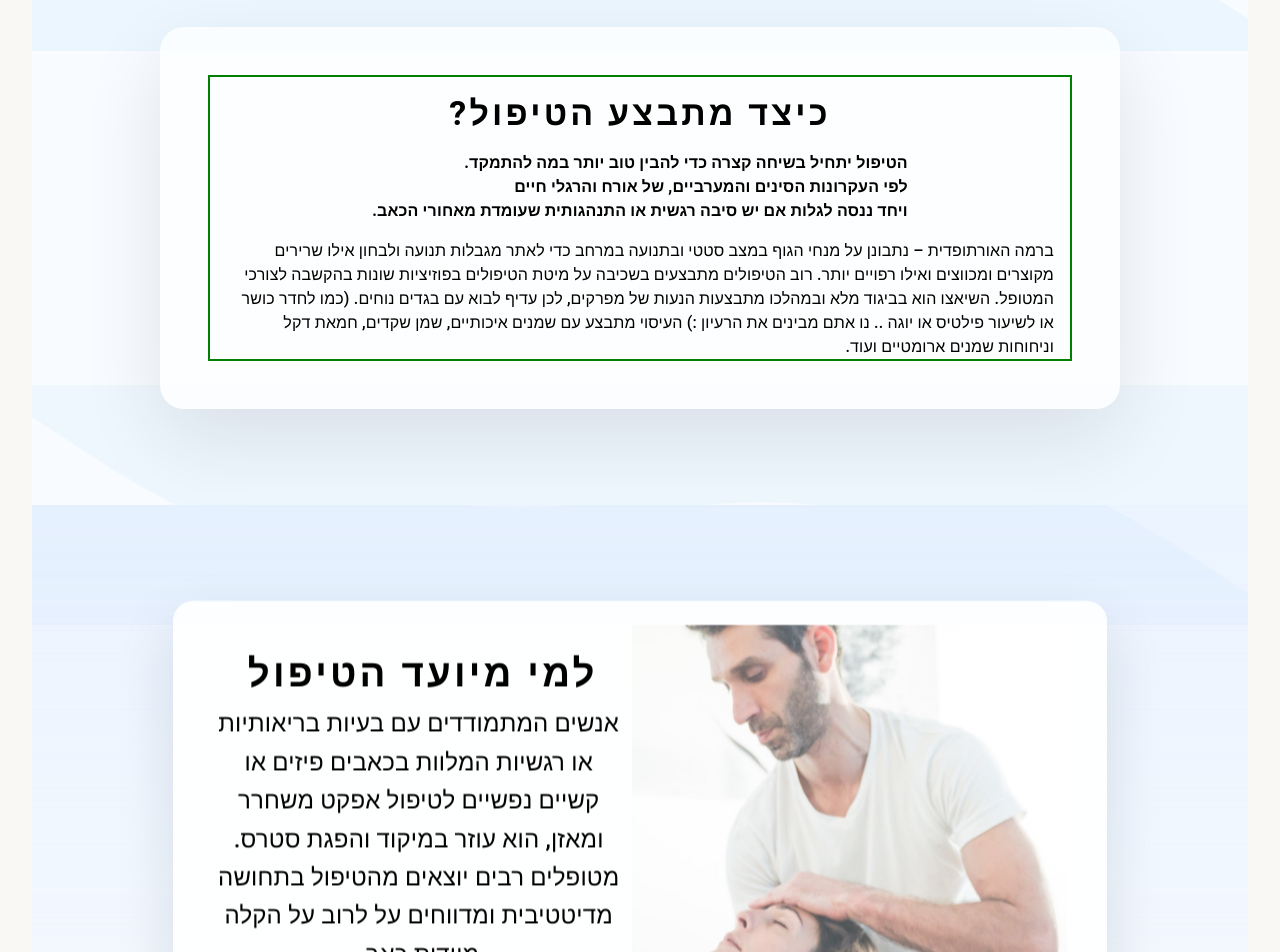
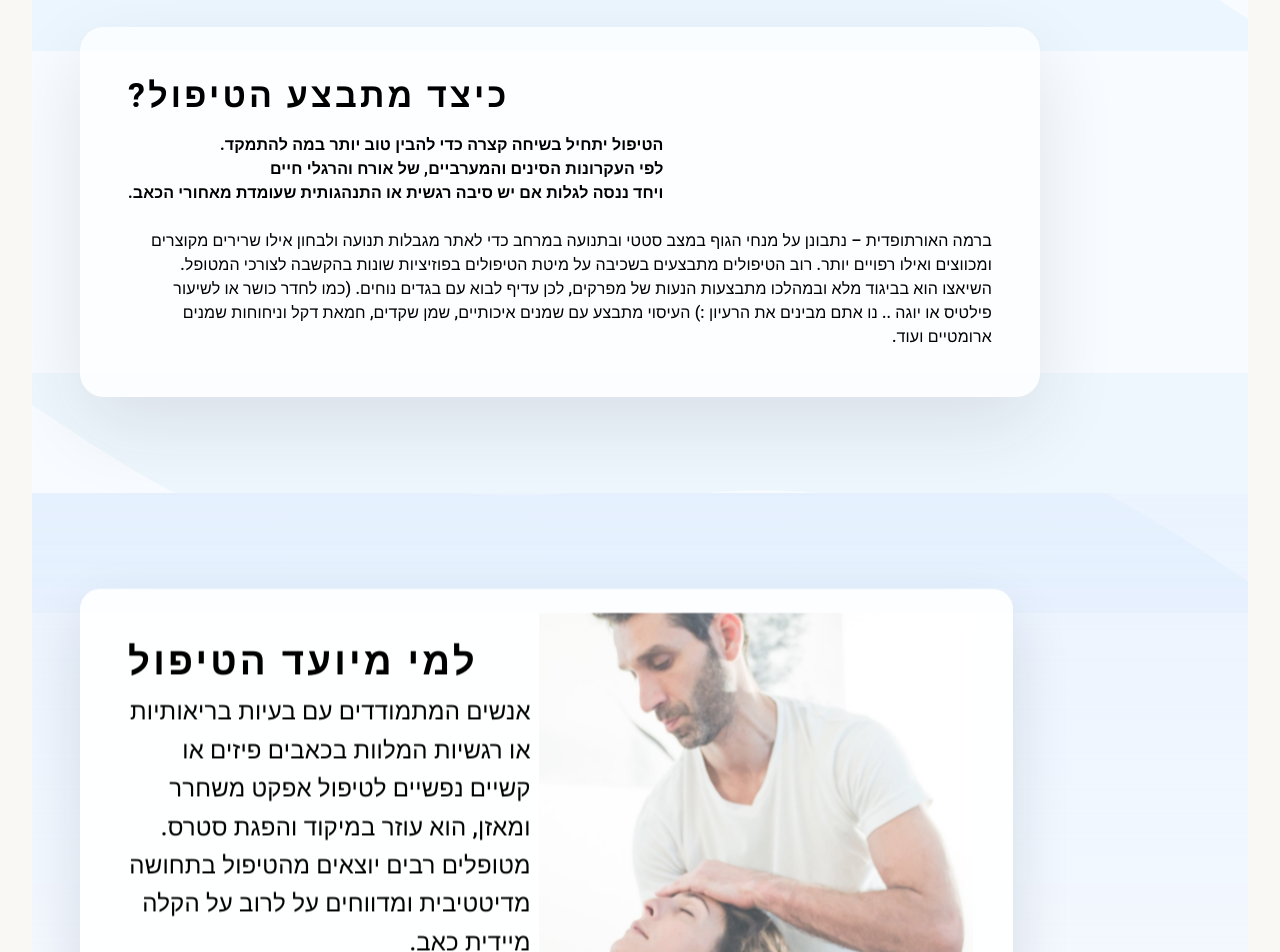
Before and after one commit to Rafcon96/lior-shiatsu, a React (Create React App) app: page /about in a window 1280 px wide. Shown: the part 160-1112 px from the top of the page. Built offline with nearby package versions, Linux system fonts and the light colour scheme.

Commit message:
added text align

```diff
--- a/src/components/HeaderBody/index.jsx
+++ b/src/components/HeaderBody/index.jsx
@@ -4,17 +4,25 @@ import { useLang } from '../../context/language.context'
 
 export default function HeaderBody({res}) {
   const {language} = useLang()
+  const alignment = language ? 'left' : 'right'
+  const justify = language ? 'flex-start' : 'flex-end'
+
   return (
-    <Grid container direction={"column"}  style={{border:"2px solid green"}} >
-        <Grid item container justifyContent={"center"}>
+    <Grid
+      container
+      direction="column"
+      alignItems={{ xs: 'stretch', md: justify }}
+      sx={{
+        textAlign: alignment,
+        gap: 2,
+      }}
+    >
+      <Grid item>
         <Typography
           variant="h4"
-                    align={'center'}
-                    alignContent={'center'}
+          align={alignment}
           sx={{
-                    m: 2,
-                    display:  'flex' ,
-                    // fontFamily: 'Amatic SC',
+            mx: { xs: 1, md: 0 },
             fontWeight: 700,
             letterSpacing: '.2rem',
             color: 'inherit',
@@ -24,37 +32,29 @@ export default function HeaderBody({res}) {
           {res.title[Number(language)]}
         </Typography>
       </Grid>
-          <Grid item container justifyContent={"center"}>
+      <Grid item>
         <Typography
-                // variant="h6"
-                // align={language ? 'right' : 'left'}
           sx={{
-                  whiteSpace:"pre-line",
-                mx: 2,
-                display:  'flex' ,
-                // fontFamily: 'Amatic SC',
+            whiteSpace: 'pre-line',
+            mx: { xs: 1, md: 0 },
             fontWeight: 700,
-
             color: 'inherit',
             textDecoration: 'none',
           }}
+          align={alignment}
         >
           {res.body[Number(language)]}
         </Typography>
       </Grid>
-          <Grid item container justifyContent={"center"} sx={{marginTop:2}}>
+      <Grid item sx={{ mt: 1 }}>
         <Typography
-                // variant="h6"
-                // align={'right'}
           sx={{
-                mx: 2,
-                display:  'flex' ,
-                // fontFamily: 'Amatic SC',
+            mx: { xs: 1, md: 0 },
             fontWeight: 500,
-
             color: 'inherit',
             textDecoration: 'none',
           }}
+          align={alignment}
         >
           {res.body2[Number(language)]}
         </Typography>
--- a/src/components/TitleBodyImg/index.jsx
+++ b/src/components/TitleBodyImg/index.jsx
@@ -19,38 +19,34 @@ export default function TitleBodyImg({res , height = 250}) {
             </Grid>
         </Grid>
         <Grid item container xs={12} md={6} sx={{order: { xs: 1, md: res.imgLeft ? 2 : 1 } }} alignContent={"start"}>
-            <Grid item container justifyContent={"center"}>
+            <Grid item container justifyContent={language ? 'flex-start' : 'flex-end'}>
                 <Typography
                     variant="h4"
-                    align={'center'}
-                    alignContent={'center'}
+                    align={language ? 'left' : 'right'}
                     sx={{
                     m: 1,
-                    display:  'flex' ,
-                    // fontFamily: 'Amatic SC',
                     fontWeight: 700,
                     letterSpacing: '.2rem',
                     color: 'inherit',
                     textDecoration: 'none',
-                    fontSize:'clamp(1.2rem, 3vw, 3rem)'
+                    fontSize:'clamp(1.2rem, 3vw, 3rem)',
+                    textAlign: language ? 'left' : 'right'
                     }}
                 >
                     {res.title[Number(language)]}
                 </Typography>
             </Grid>
-            <Grid item container justifyContent={"center"}>
+            <Grid item container justifyContent={language ? 'flex-start' : 'flex-end'}>
                 <Typography
                     variant="h6"
-                    align={'center'}
+                    align={language ? 'left' : 'right'}
                     sx={{
                         whiteSpace:"pre-line",
                     mr: 1,
-                    display:  'flex' ,
-                    // fontFamily: 'Amatic SC',
-                    // fontWeight: 700,
                     fontSize:'clamp(1rem, 2.5vw, 1.5rem)',
                     color: 'inherit',
                     textDecoration: 'none',
+                    textAlign: language ? 'left' : 'right'
                     }}
                 >
                     {res.body[Number(language)]}
--- a/src/pages/About/index.jsx
+++ b/src/pages/About/index.jsx
@@ -126,11 +126,11 @@ export default function About() {
         <WaveDivider position="top" color="#e0f2fe" opacity={0.5} />
         <WaveDivider position="bottom" color="#e0f2fe" opacity={0.35} />
         <AnimatedReveal>
-          <Grid container dir={language ? 'ltr' : 'rtl'} justifyContent="center">
+          <Grid container dir={language ? 'ltr' : 'rtl'} justifyContent={language ? 'flex-start' : 'flex-end'}>
             <Grid
               item
               container
-              justifyContent="center"
+              justifyContent={language ? 'flex-start' : 'flex-end'}
               sx={{
                 backgroundColor: 'rgba(255,255,255,0.75)',
                 borderRadius: 6,
@@ -163,7 +163,7 @@ export default function About() {
             <WaveDivider position="top" color={palette.waveColor} opacity={0.35} />
             <WaveDivider position="bottom" color={palette.waveColor} opacity={0.25} />
             <AnimatedReveal delay={index * 100}>
-              <Grid container dir={language ? 'ltr' : 'rtl'} justifyContent="center">
+              <Grid container dir={language ? 'ltr' : 'rtl'} justifyContent={language ? 'flex-start' : 'flex-end'}>
                 <Grid
                   item
                   xs={12}
@@ -195,10 +195,10 @@ export default function About() {
         <WaveDivider position="top" color="#c7d2fe" opacity={0.4} />
         <WaveDivider position="bottom" color="#c7d2fe" opacity={0.3} />
         <AnimatedReveal>
-          <Grid container dir={language ? 'ltr' : 'rtl'} justifyContent="center" sx={{ mb: { xs: 4, md: 6 } }}>
+          <Grid container dir={language ? 'ltr' : 'rtl'} justifyContent={language ? 'flex-start' : 'flex-end'} sx={{ mb: { xs: 4, md: 6 } }}>
             <Typography
               variant="h4"
-              align="center"
+              align={language ? 'left' : 'right'}
               sx={{
                 display: 'flex',
                 fontFamily: 'Amatic SC',
@@ -211,6 +211,7 @@ export default function About() {
                 backgroundColor: 'rgba(79,70,229,0.08)',
                 color: 'rgba(30,41,59,0.9)',
                 boxShadow: '0 12px 30px rgba(79, 70, 229, 0.12)',
+                textAlign: language ? 'left' : 'right',
               }}
             >
               {res.header[Number(language)]}
@@ -219,8 +220,8 @@ export default function About() {
         </AnimatedReveal>
 
         <AnimatedReveal delay={120}>
-          <Grid container dir={language ? 'ltr' : 'rtl'} justifyContent="center" spacing={4}>
-            <Grid container item lg={4} xs={12} justifyContent="center">
+          <Grid container dir={language ? 'ltr' : 'rtl'} justifyContent={language ? 'flex-start' : 'flex-end'} spacing={4}>
+            <Grid container item lg={4} xs={12} justifyContent={language ? 'flex-start' : 'flex-end'}>
               <Card
                 imgPath={'/lior1.png'}
                 title={['שיאצו', 'Shiatsu'][Number(language)]}
@@ -232,7 +233,7 @@ export default function About() {
                 ][Number(language)]}
               />
             </Grid>
-            <Grid item lg={4} xs={12} container justifyContent="center">
+            <Grid item lg={4} xs={12} container justifyContent={language ? 'flex-start' : 'flex-end'}>
               <Card
                 imgPath={'/dickor1.jpg'}
                 title={['דיקור', 'Acupuncture'][Number(language)]}
@@ -246,7 +247,7 @@ Hypotheses include reflex stimulation of the nervous system, endorphin release,
                 ][Number(language)]}
               />
             </Grid>
-            <Grid item lg={4} xs={12} container justifyContent="center">
+            <Grid item lg={4} xs={12} container justifyContent={language ? 'flex-start' : 'flex-end'}>
               <Card
                 imgPath={'/car2.jpg'}
                 title={['כוסות רוח', 'Cupping therapy'][Number(language)]}
--- a/src/pages/Home/index.js
+++ b/src/pages/Home/index.js
@@ -32,8 +32,8 @@ const res = {
     {buttonTitle:[`על הטיפול`,`About Treatment`],path:'/about'},
     {buttonTitle:[`מחירון`,`Pricing`],path:'/prices'},
   ],
-  title: ['ברוכים הבאים', 'Welcome'],
-  subtitle: ['טיפול הוליסטי משולב', 'Holistic Integrated Treatment']
+  title: ['ליאור שחר', 'LIOR SHAHR'],
+  subtitle:  ['ליאור שחר', 'Lior Shahar'],
 }
 
 const HeroSection = styled(Box)(({ theme }) => ({
@@ -197,9 +197,10 @@ function Home() {
 
               <TitleTypography
                 variant="h3"
-                align="center"
+                align={language ? 'left' : 'right'}
                 sx={{
                   fontSize: { xs: '2rem', md: '2.5rem' },
+                  textAlign: language ? 'left' : 'right',
                 }}
               >
                 {res.title[Number(language)]}
@@ -207,14 +208,17 @@ function Home() {
 
               <SubtitleTypography
                 variant="h5"
-                align="center"
+                align={language ? 'left' : 'right'}
+                sx={{
+                  textAlign: language ? 'left' : 'right',
+                }}
               >
                 {res.subtitle[Number(language)]}
               </SubtitleTypography>
 
               <Typography
                 variant="body1"
-                align="center"
+                align={language ? 'left' : 'right'}
                 sx={{
                   whiteSpace: "pre-line",
                   wordSpacing: "0.2rem",
@@ -222,12 +226,13 @@ function Home() {
                   color: 'var(--text-muted)',
                   fontSize: { xs: '0.95rem', md: '1.1rem' },
                   mb: 4,
+                  textAlign: language ? 'left' : 'right',
                 }}
               >
                 {res.body[Number(language)]}
               </Typography>
 
-              <Grid container spacing={2} justifyContent="center">
+              <Grid container spacing={2} justifyContent={language ? 'flex-start' : 'flex-end'}>
                 {res.actionButtons.map((btn, index) => (
                   <Grid item key={index}>
                     <StyledButton
--- a/src/pages/Prices/index.jsx
+++ b/src/pages/Prices/index.jsx
@@ -4,7 +4,7 @@ import { useLang } from "../../context/language.context";
 // import Testimonial from "../../components/Testimonial";
 
 const res = {
-  title: ["מחירון לשעת טיפול", "Price For Hour Of Treatment"],
+  title: ["מחירון טיפולים", "Price For Treatments"],
   subtitle: [
     "בחרו את הטיפול המתאים לכם וקבלו חוויית ריפוי מלאה.",
     "Choose the session that fits you and enjoy a full healing experience.",
@@ -12,26 +12,26 @@ const res = {
 };
 const itemRes = [
   {
-    title: ["שיאצו ודיקור / שיאצו", "Shiatsu"],
+    title: ["עיסוי", "Massage"],
     description: [
-      "טיפול בשיאצו ודיקור",
-      "Gentle acupressure along meridians to release tension and restore flow.",
+      "טיפול המשלב טכניקות שונות של עיסוי שוודי, רקמות עמוקות, שיאצו ועוד.\nכ-70 דקות טיפול.",
+      "A session blending Swedish, deep-tissue, shiatsu, and additional massage techniques.\nApprox. 70 minutes.",
     ],
     price: 300,
   },
   {
-    title: ["עיסוי / עיסוי משולב", "Massage / Combo Massage"],
+    title: ["עיסוי משולב", "Combo Massage"],
     description: [
-      "טיפול משולב בעיסוי עמוק ומגע מרגיע להרפיית השרירים.",
-      "Blended deep tissue and relaxing touch for muscular relief.",
+      "טיפול המשלב טכניקות שונות של עיסוי שוודי, רקמות עמוקות, שיאצו ועוד.\nכ-85 דקות טיפול.",
+      "An extended session blending Swedish, deep-tissue, shiatsu, and other therapeutic modalities.\nApprox. 85 minutes.",
     ],
     price: 350,
   },
   {
     title: ["טיפול עד הבית", "Home Treatment"],
     description: [
-      "מטפל מגיע עד אליכם עם כל הציוד לחוויית טיפול פרטית.",
-      "Therapist arrives fully equipped for a private in-home experience.",
+      "מטפל מגיע עד אליכם עם כל הציוד לחוויית טיפול פרטית.\nכ-70 דקות טיפול.",
+      "Therapist arrives fully equipped for a private in-home experience.\nApprox. 70 minutes.",
     ],
     price: 400,
   },
```
Lines whose indentation alone changed are shown as unchanged.
